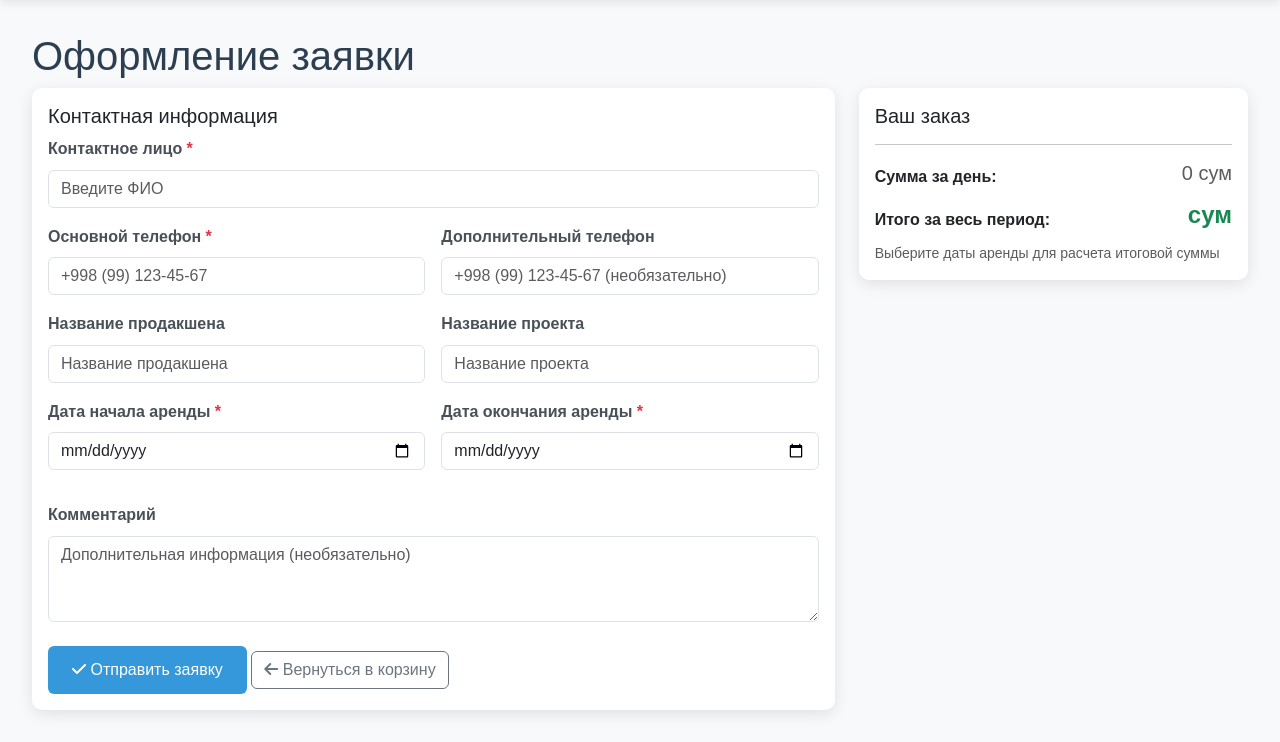
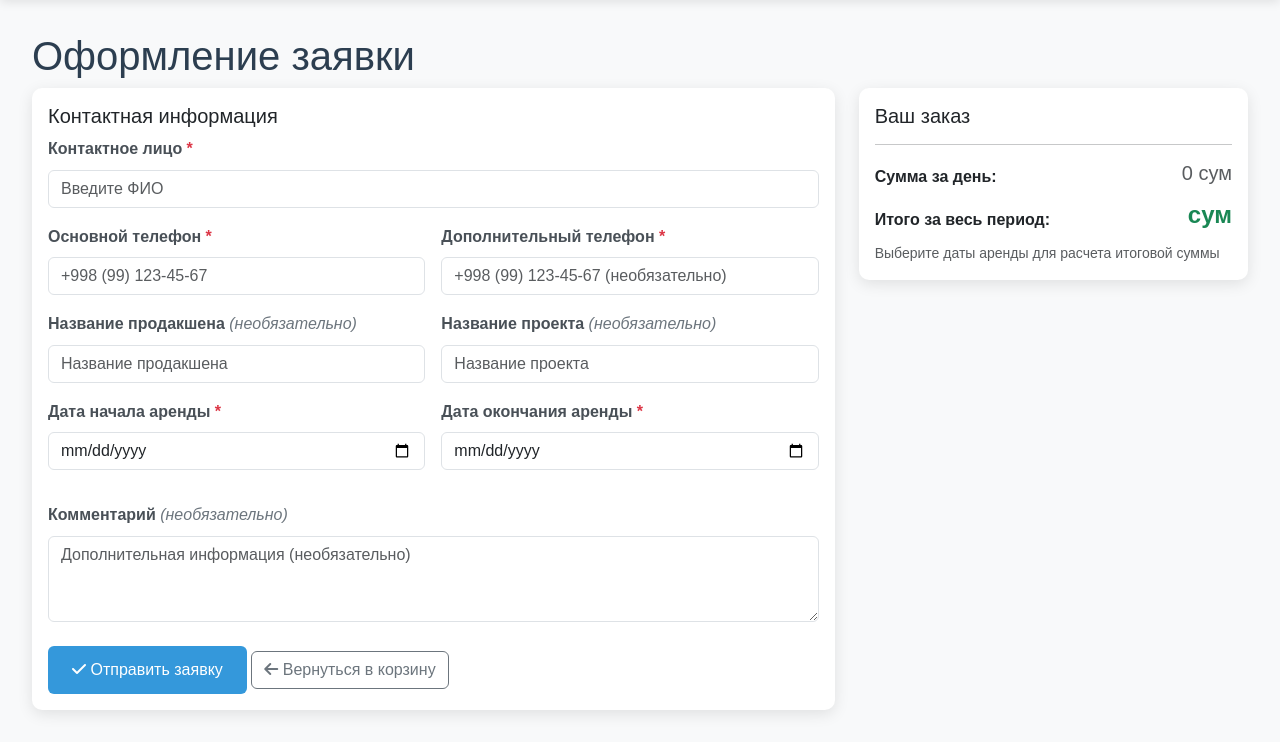
Before and after one commit to TheRizaev/rent, a Django app: template templates/rental/checkout.html in a window 1280 px wide. Shown: the part 80-822 px from the top of the page. Run offline with Django 3.2, Linux system fonts and the light colour scheme; the template is opened without the code that fills it: values that come from a table or form of the project are taken from there, others are empty; some libraries are stand-ins or nearby versions.

Commit message:
Add files via upload

```diff
--- a/templates/rental/checkout.html
+++ b/templates/rental/checkout.html
@@ -11,7 +11,7 @@
         <div class="card">
             <div class="card-body">
                 <h5 class="card-title">Контактная информация</h5>
-                <form method="post">
+                <form method="post" id="checkoutForm">
                     {% csrf_token %}
                     <div class="row g-3">
                         <div class="col-12">
@@ -36,16 +36,16 @@
                             {% endif %}
                         </div>
 
-                        <!-- НОВЫЕ ПОЛЯ ДЛЯ ПОЛЬЗОВАТЕЛЕЙ -->
+                        <!-- ИСПРАВЛЕНО: убираем обязательность -->
                         <div class="col-md-6">
-                            <label for="{{ form.production_name.id_for_label }}" class="form-label">Название продакшена</label>
+                            <label for="{{ form.production_name.id_for_label }}" class="form-label optional-field">Название продакшена</label>
                             {{ form.production_name }}
                             {% if form.production_name.errors %}
                                 <div class="text-danger">{{ form.production_name.errors }}</div>
                             {% endif %}
                         </div>
                         <div class="col-md-6">
-                            <label for="{{ form.project_name.id_for_label }}" class="form-label">Название проекта</label>
+                            <label for="{{ form.project_name.id_for_label }}" class="form-label optional-field">Название проекта</label>
                             {{ form.project_name }}
                             {% if form.project_name.errors %}
                                 <div class="text-danger">{{ form.project_name.errors }}</div>
@@ -73,7 +73,7 @@
                             </div>
                         </div>
                         <div class="col-12">
-                            <label for="{{ form.comment.id_for_label }}" class="form-label">Комментарий</label>
+                            <label for="{{ form.comment.id_for_label }}" class="form-label optional-field">Комментарий</label>
                             {{ form.comment }}
                             {% if form.comment.errors %}
                                 <div class="text-danger">{{ form.comment.errors }}</div>
@@ -81,7 +81,7 @@
                         </div>
                     </div>
                     <div class="mt-4">
-                        <button type="submit" class="btn btn-primary">
+                        <button type="submit" class="btn btn-primary" id="submitBtn">
                             <i class="fas fa-check"></i> Отправить заявку
                         </button>
                         <a href="{% url 'rental:cart' %}" class="btn btn-outline-secondary">
@@ -192,12 +192,12 @@
     font-weight: bold;
 }
 
-/* Убираем звездочки для необязательных полей */
-label[for="{{ form.phone2.id_for_label }}"]::after,
-label[for="{{ form.production_name.id_for_label }}"]::after,
-label[for="{{ form.project_name.id_for_label }}"]::after,
-label[for="{{ form.comment.id_for_label }}"]::after {
-    content: "";
+/* ИСПРАВЛЕНО: убираем звездочки для необязательных полей */
+.form-label.optional-field::after {
+    content: " (необязательно)";
+    color: #6c757d;
+    font-weight: normal;
+    font-style: italic;
 }
 </style>
 {% endblock %}
@@ -276,7 +276,105 @@ document.addEventListener('DOMContentLoaded', function() {
 
     // Добавляем подсказки для новых полей
     setupFieldTooltips();
+
+    // ИСПРАВЛЕНО: Добавляем обработчик формы
+    setupFormHandler();
 });
+
+// ИСПРАВЛЕНО: Обработчик отправки формы
+function setupFormHandler() {
+    const form = document.getElementById('checkoutForm');
+    const submitBtn = document.getElementById('submitBtn');
+
+    if (!form || !submitBtn) return;
+
+    form.addEventListener('submit', function(e) {
+        // Показываем состояние загрузки
+        submitBtn.disabled = true;
+        submitBtn.innerHTML = '<i class="fas fa-spinner fa-spin me-2"></i>Отправляем заявку...';
+
+        // Проверяем валидность формы - если невалидна, останавливаем отправку
+        if (!validateForm()) {
+            e.preventDefault();
+            // Сбрасываем состояние кнопки при ошибке
+            submitBtn.disabled = false;
+            submitBtn.innerHTML = '<i class="fas fa-check"></i> Отправить заявку';
+            return false;
+        }
+
+        // Если всё ОК, форма отправится автоматически (не preventDefault!)
+        // JavaScript не блокирует отправку формы
+    });
+}
+
+// ИСПРАВЛЕНО: Валидация формы
+function validateForm() {
+    const requiredFields = [
+        '{{ form.contact_person.id_for_label }}',
+        '{{ form.phone1.id_for_label }}',
+        '{{ form.rental_start.id_for_label }}',
+        '{{ form.rental_end.id_for_label }}'
+    ];
+
+    let hasErrors = false;
+    const errors = [];
+
+    requiredFields.forEach(fieldId => {
+        const field = document.getElementById(fieldId);
+        if (field && !field.value.trim()) {
+            hasErrors = true;
+            const label = document.querySelector(`label[for="${fieldId}"]`);
+            const fieldName = label ? label.textContent.replace(' *', '') : 'Поле';
+            errors.push(`${fieldName} обязательно для заполнения`);
+            field.classList.add('is-invalid');
+        } else if (field) {
+            field.classList.remove('is-invalid');
+        }
+    });
+
+    if (hasErrors) {
+        // Показываем ошибки пользователю
+        showErrorMessage('Пожалуйста, заполните все обязательные поля:\n\n' + errors.join('\n'));
+
+        // Фокусируемся на первом невалидном поле
+        const firstInvalid = document.querySelector('.is-invalid');
+        if (firstInvalid) {
+            firstInvalid.focus();
+            firstInvalid.scrollIntoView({ behavior: 'smooth', block: 'center' });
+        }
+
+        return false;
+    }
+
+    return true;
+}
+
+// Функция для показа ошибок
+function showErrorMessage(message) {
+    // Создаем всплывающее уведомление вместо alert
+    const alertDiv = document.createElement('div');
+    alertDiv.className = 'alert alert-danger alert-dismissible fade show position-fixed';
+    alertDiv.style.cssText = 'top: 100px; right: 20px; z-index: 9999; min-width: 400px; max-width: 90vw;';
+    alertDiv.innerHTML = `
+        <div class="d-flex align-items-start">
+            <i class="fas fa-exclamation-triangle me-2 mt-1"></i>
+            <div>
+                <strong>Ошибка при отправке заявки</strong><br>
+                <small>${message.replace(/\n\n/g, '<br>').replace(/\n/g, '<br>')}</small>
+            </div>
+            <button type="button" class="btn-close ms-auto" data-bs-dismiss="alert"></button>
+        </div>
+    `;
+
+    document.body.appendChild(alertDiv);
+
+    // Автоматически удаляем через 8 секунд
+    setTimeout(() => {
+        if (alertDiv.parentNode) {
+            alertDiv.remove();
+        }
+    }, 8000);
+}
 
 function calculateRentalDays() {
     const startDateInput = document.getElementById('{{ form.rental_start.id_for_label }}');
@@ -364,11 +462,11 @@ function setupFieldTooltips() {
     const fields = [
         {
             id: '{{ form.production_name.id_for_label }}',
-            tooltip: 'Укажите название вашей продакшн-компании или студии'
+            tooltip: 'Укажите название вашей продакшн-компании или студии (необязательно)'
         },
         {
             id: '{{ form.project_name.id_for_label }}',
-            tooltip: 'Название проекта, для которого арендуется оборудование'
+            tooltip: 'Название проекта, для которого арендуется оборудование (необязательно)'
         },
         {
             id: '{{ form.contact_person.id_for_label }}',
@@ -450,44 +548,6 @@ document.addEventListener('DOMContentLoaded', function() {
     }
 });
 
-// Валидация формы перед отправкой
-document.querySelector('form').addEventListener('submit', function(e) {
-    const requiredFields = [
-        '{{ form.contact_person.id_for_label }}',
-        '{{ form.phone1.id_for_label }}',
-        '{{ form.rental_start.id_for_label }}',
-        '{{ form.rental_end.id_for_label }}'
-    ];
-
-    let hasErrors = false;
-    const errors = [];
-
-    requiredFields.forEach(fieldId => {
-        const field = document.getElementById(fieldId);
-        if (field && !field.value.trim()) {
-            hasErrors = true;
-            const label = document.querySelector(`label[for="${fieldId}"]`);
-            const fieldName = label ? label.textContent.replace(' *', '') : 'Поле';
-            errors.push(`${fieldName} обязательно для заполнения`);
-            field.classList.add('is-invalid');
-        } else if (field) {
-            field.classList.remove('is-invalid');
-        }
-    });
-
-    if (hasErrors) {
-        e.preventDefault();
-        alert('Пожалуйста, заполните все обязательные поля:\n\n' + errors.join('\n'));
-
-        // Фокусируемся на первом невалидном поле
-        const firstInvalid = document.querySelector('.is-invalid');
-        if (firstInvalid) {
-            firstInvalid.focus();
-            firstInvalid.scrollIntoView({ behavior: 'smooth', block: 'center' });
-        }
-    }
-});
-
 // Автоматическое форматирование телефонных номеров
 document.addEventListener('DOMContentLoaded', function() {
     const phoneInputs = [
```
